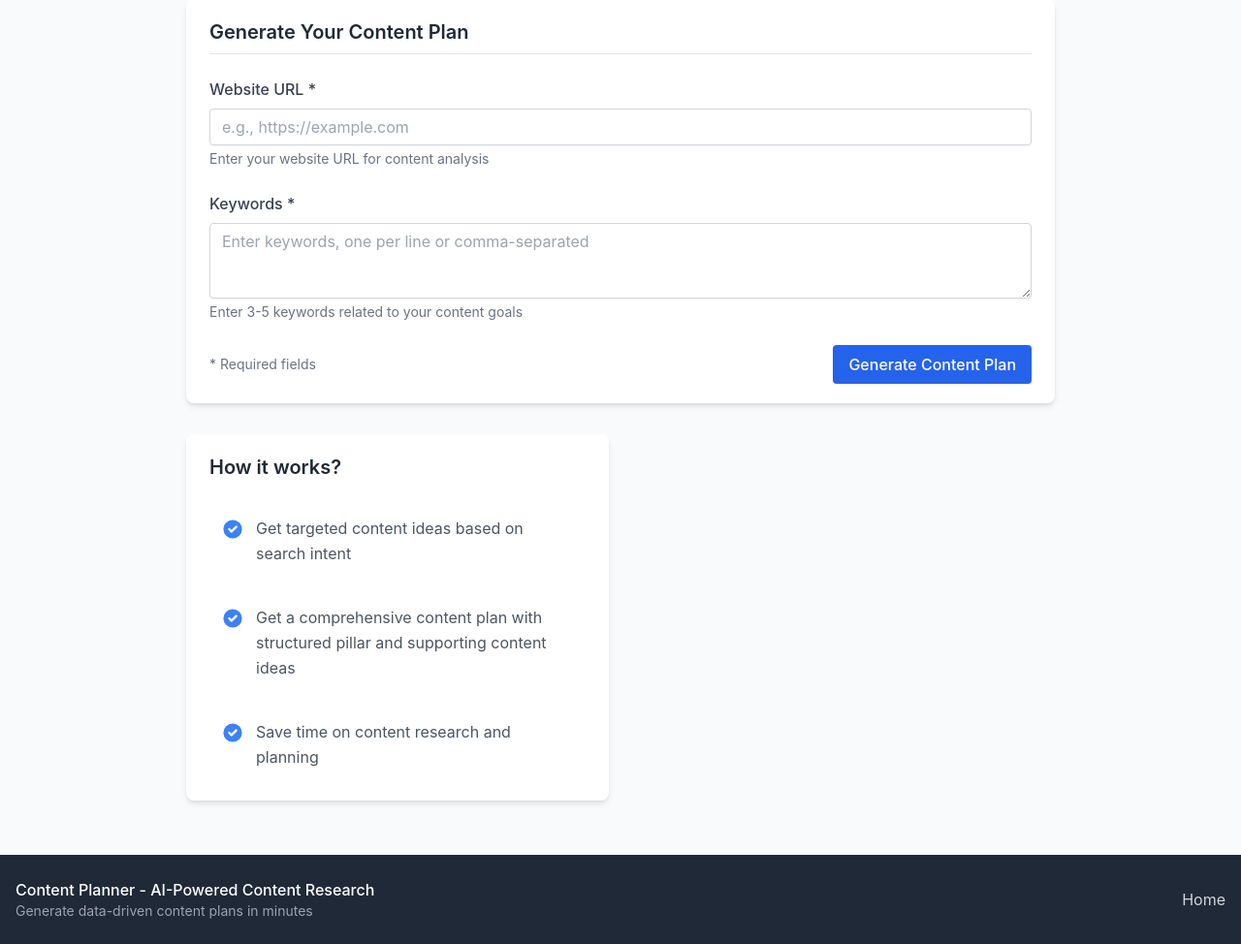
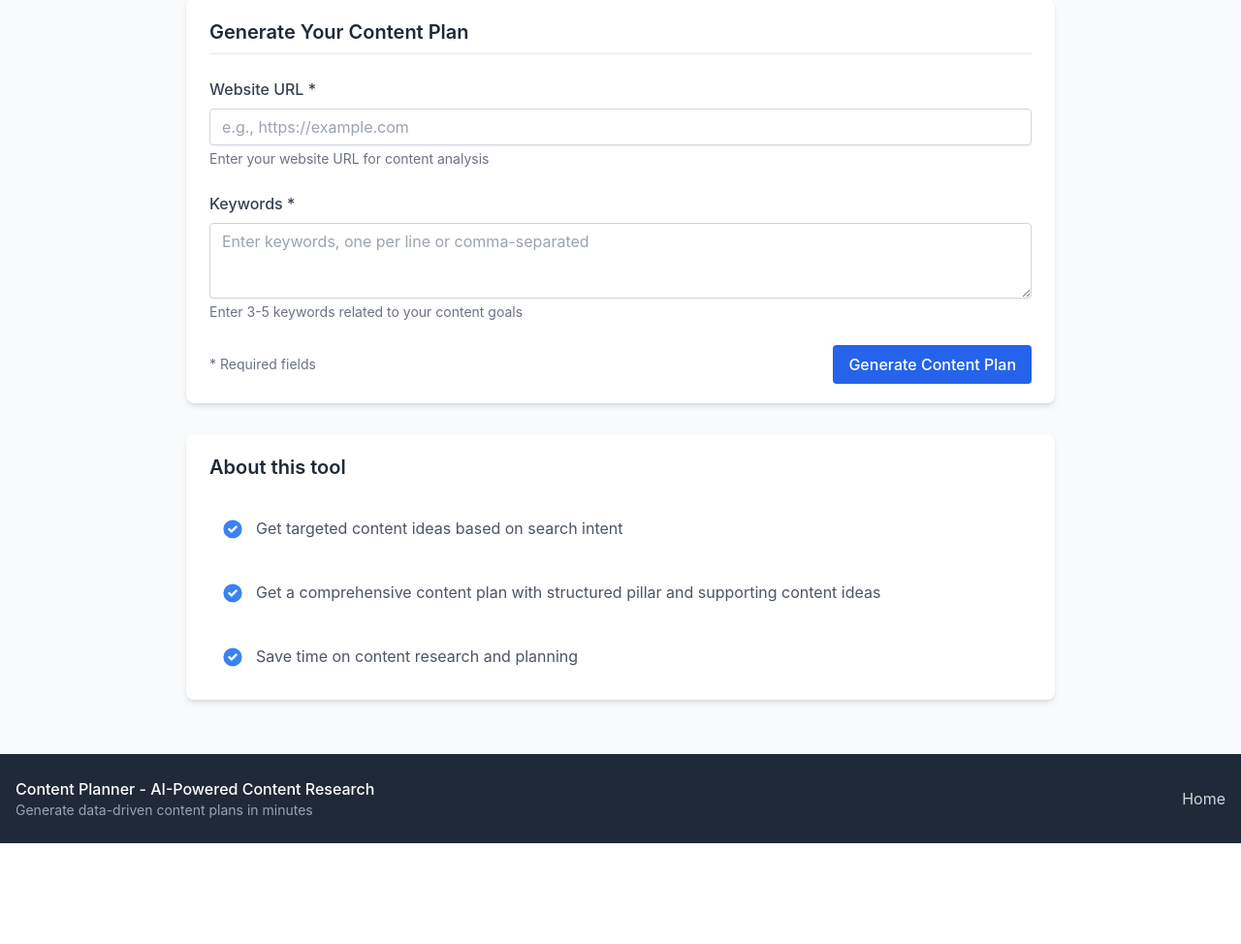
Before and after one commit to hjayne-creator/ContentApps, a Flask app: page /apps/content-plan/ in a window 1280 px wide. Shown: the part 221-1195 px from the top of the page at 97% size. After the commit the page ends 1091 px from the top, so only its background shows below. Run offline with Flask 3, Linux system fonts and the light colour scheme; some libraries are stand-ins or nearby versions.

Commit message:
content plan index

```diff
--- a/apps/content_plan/templates/content_plan_index.html
+++ b/apps/content_plan/templates/content_plan_index.html
@@ -59,9 +59,9 @@
             </form>
         </div>
 
-        <div class="mt-8 grid grid-cols-1 md:grid-cols-2 gap-6">
+        <div class="mt-8">
             <div class="card">
-                <h3 class="text-xl font-semibold text-secondary-800 mb-6">How it works?</h3>
+                <h3 class="text-xl font-semibold text-secondary-800 mb-6">About this tool</h3>
                 <ul class="space-y-4 text-secondary-600">
                     <li class="flex items-start p-3 rounded-lg hover:bg-secondary-50 transition-colors duration-200">
                         <svg class="h-6 w-6 text-primary-500 mr-3 mt-0.5 flex-shrink-0" fill="currentColor" viewBox="0 0 20 20">
@@ -83,7 +83,6 @@
                     </li>
                 </ul>
             </div>
-
         </div>
     </div>
 {% endblock %}
```
